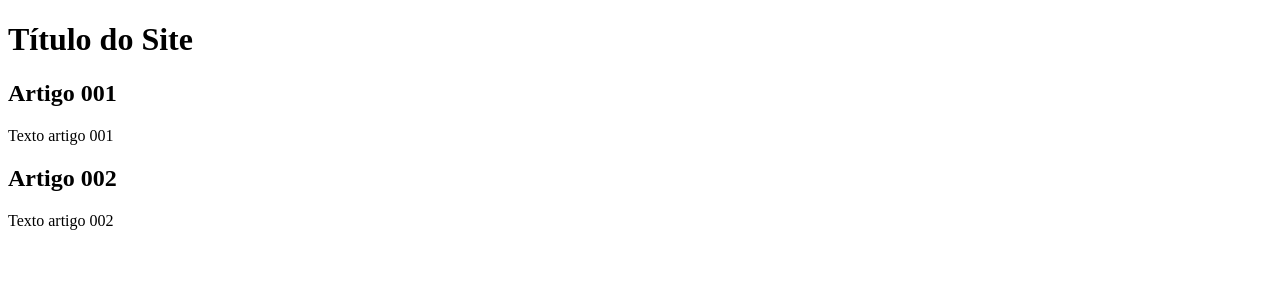
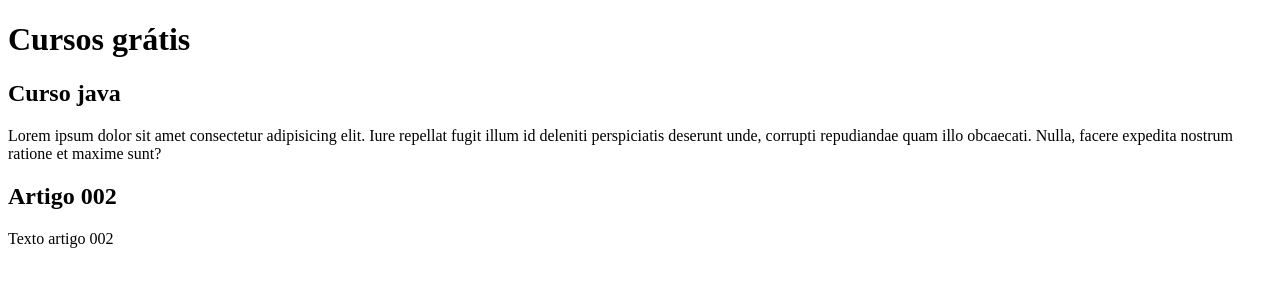
Before and after one commit to ThiagoPinheiro-dev/projeto-site, a plain HTML site: page index.html in a window 1280 px wide. Drawn offline with Linux system fonts and the light colour scheme.

Commit message:
Comecei a escrever em contéudo

```diff
--- a/index.html
+++ b/index.html
@@ -4,16 +4,16 @@
     <meta charset="UTF-8">
     <meta http-equiv="X-UA-Compatible" content="IE=edge">
     <meta name="viewport" content="width=device-width, initial-scale=1.0">
-    <title>Títuto do Site</title>
+    <title>Cursos grátis</title>
 </head>
 <body>
     <main>
         <header>
-            <h1>Título do Site</h1>
+            <h1>Cursos grátis</h1>
         </header>
         <article>
-            <h2>Artigo 001</h2>
-            <p>Texto artigo 001</p>
+            <h2>Curso java</h2>
+            <p>Lorem ipsum dolor sit amet consectetur adipisicing elit. Iure repellat fugit illum id deleniti perspiciatis deserunt unde, corrupti repudiandae quam illo obcaecati. Nulla, facere expedita nostrum ratione et maxime sunt?</p>
         </article>
         <article>
             <h2>Artigo 002</h2>
```
